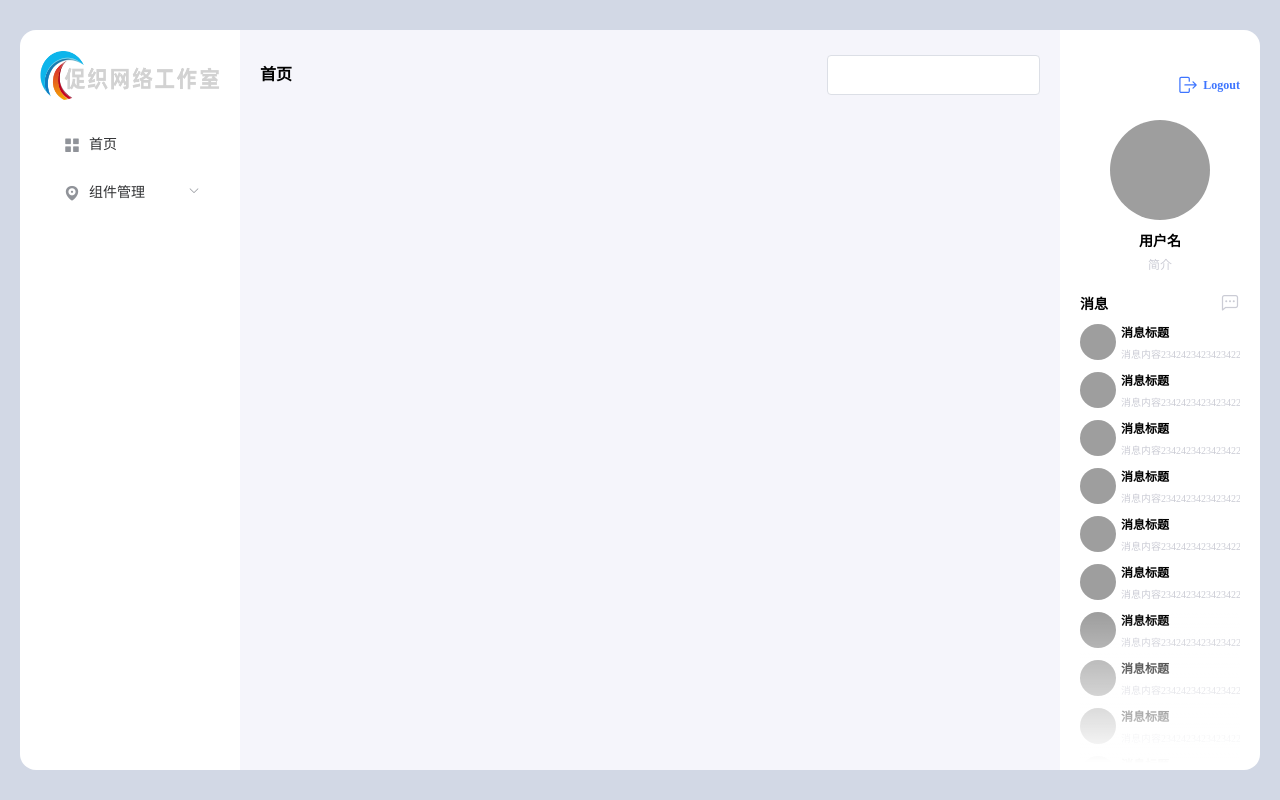
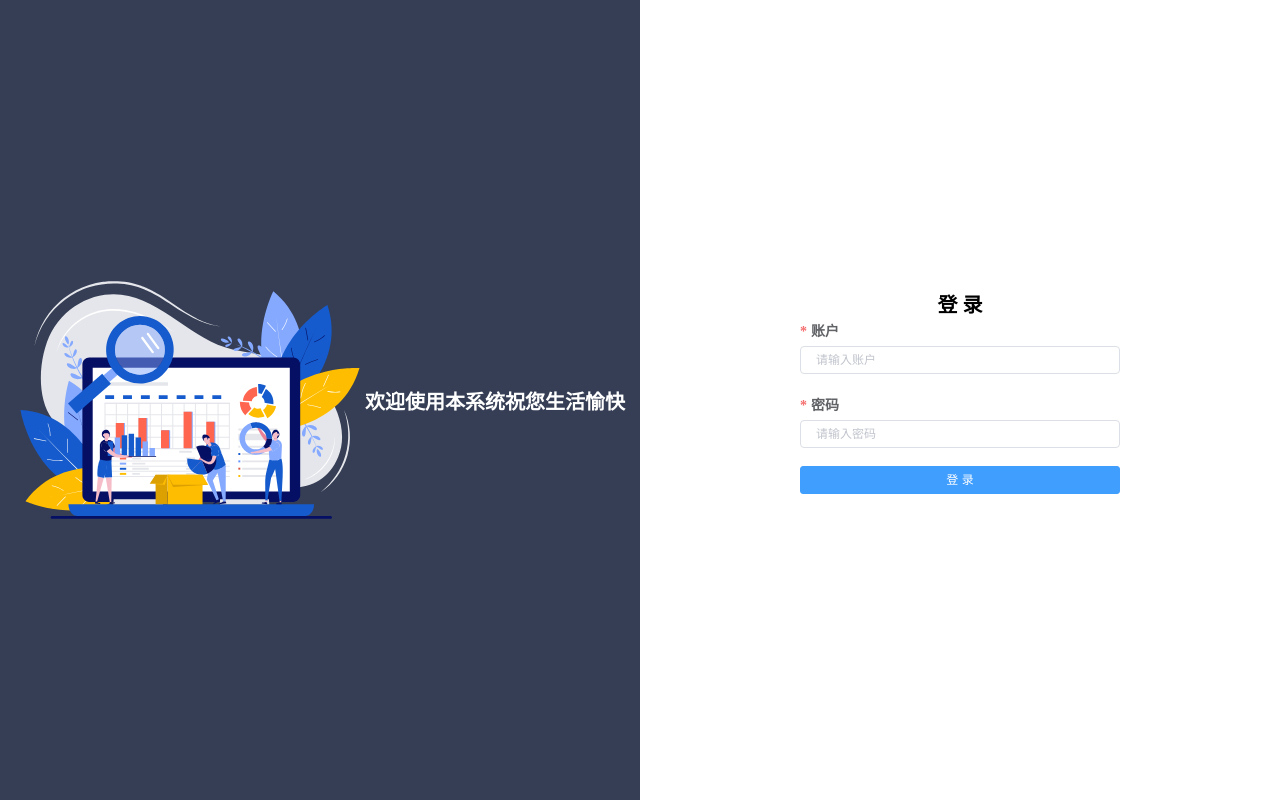
Before and after one commit to cu-zhi/cuzhi, a Vue app: page /login in a window 1280 px wide. Built offline with nearby package versions, Linux system fonts and the light colour scheme; grey boxes are pictures that could not be loaded.

Commit message:
加入登录模块并完善其规则

```diff
--- a/src/App.vue
+++ b/src/App.vue
@@ -1,55 +1,13 @@
 <template>
-  <div id="app" class="pr">
-    <div class="d-flex box">
-      <div style="width: 180px; height: 100%" class="ml20 mr20 pt20">
-        <left-menu></left-menu>
-      </div>
-      <div class="d-flex j-c-sb ovh" style="flex: 1">
-        <div class="bgc-theme pl20 pr20 pt20 pb20 w100">
-          <com-header></com-header>
-          <div
-            class="container-box scrollbar"
-            v-loading="$store.state.loading_state"
-          >
-            <router-view />
-          </div>
-        </div>
-      </div>
-      <div style="width: 200px; height: 100%; padding: 30px 20px">
-        <right-module></right-module>
-      </div>
-    </div>
-    <Progress v-if="$store.state.upload.isProgress" />
+  <div id="app">
+    <router-view></router-view>
   </div>
 </template>
 
 <script>
 export default {
   name: "App",
-  components: {
-    "left-menu": () => import("@/components/left-menu.vue"),
-    "right-module": () => import("@/components/right-module.vue"),
-    "com-header": () => import("@/components/com-header.vue"),
-    Progress: () => import("@/components/progress"),
-  },
 };
 </script>
 
-<style lang="less">
-#app {
-  background-color: #fff;
-  height: calc(100vh - 60px);
-  border-radius: 16px;
-  margin: 30px 20px;
-
-  .box {
-    height: 100%;
-  }
-
-  .container-box {
-    height: calc(100vh - 180px);
-    overflow-y: auto;
-    overflow-x: hidden;
-  }
-}
-</style>
+<style lang="less"></style>
--- a/src/components/right-module.vue
+++ b/src/components/right-module.vue
@@ -1,6 +1,9 @@
 <template>
   <div class="right-module">
-    <div class="logout d-flex a-i-c r">
+    <div
+      class="logout d-flex a-i-c r poi"
+      @click="$store.commit('user/outLogin')"
+    >
       <svg
         t="1677849710627"
         class="icon"
--- a/src/router/index.js
+++ b/src/router/index.js
@@ -6,20 +6,33 @@ Vue.use(Router);
 const routes = [
   {
     path: "/",
+    name: "layout",
+    component: () => import("@/views/layout"),
+    children: [
+      {
+        path: "/",
         name: "home",
-    component: () => import("@/views/home"),
+        component: () => import("@/views/layout/home"),
       },
       {
         path: "/components",
         name: "components",
-    component: () => import("@/views/components"),
+        component: () => import("@/views/layout/components"),
         children: [
           {
             path: "table",
             name: "table",
-        component: () => import("@/views/components/components/table"),
+            component: () =>
+              import("@/views/layout/components/components/table"),
           },
         ],
+      },
+    ],
+  },
+  {
+    path: "/login",
+    name: "login",
+    component: () => import("@/views/login"),
   },
 ];
 
@@ -35,13 +48,52 @@ router.push = function push(location) {
   return routerPush.call(this, location).catch((err) => err);
 };
 
+import { Message } from "element-ui";
+import store from "@/store";
 //当路由进入前
 router.beforeEach((to, from, next) => {
   // 每次切换页面时，调用进度条
   NProgress.start();
   // 若加载时间长且不定，担心进度条走完都没有加载完，可以调用
   NProgress.inc(); //这会以随机数量递增，且永远达不到100%，也可以设指定增量
+
+  if (localStorage.loginTime) {
+    let time = getHoursDifference(Date.now(), +localStorage.loginTime);
+    if (localStorage.loginTime && time < 2) {
+      if (to.path === "/login") {
+        Message.error({
+          duration: 2000,
+          showClose: true,
+          message: "当前已登录",
+        });
+        next(from.path);
+      } else {
         next();
+      }
+      store.commit("user/setUserInfo", JSON.parse(localStorage.userInfo));
+    } else {
+      Message.error({
+        duration: 2000,
+        showClose: true,
+        message: "登录过期，请重新登录",
+      });
+      localStorage.clear();
+      setTimeout(() => {
+        next("/login");
+      }, 100);
+    }
+  } else {
+    if (to.path === "/login") {
+      next();
+    } else {
+      Message.error({
+        duration: 2000,
+        showClose: true,
+        message: "未登录",
+      });
+      next("/login");
+    }
+  }
 });
 
 //当路由进入后：关闭进度条
--- a/src/store/index.js
+++ b/src/store/index.js
@@ -1,8 +1,9 @@
 import Vue from "vue";
 import Vuex from "vuex";
+Vue.use(Vuex);
 
 import upload from "./upload";
-Vue.use(Vuex);
+import user from "./user";
 
 export default new Vuex.Store({
   state: {
@@ -18,5 +19,6 @@ export default new Vuex.Store({
   getters: {},
   modules: {
     upload,
+    user,
   },
 });
--- /dev/null
+++ b/src/store/user.js
@@ -0,0 +1,27 @@
+// 用户模块
+// import { loginApi } from "@/api/user";
+import router from "@/router";
+export default {
+  namespaced: true, //开启命名空间
+  state: {
+    userInfo: {},
+  },
+  mutations: {
+    // 登录
+    async login(state, payload = {}) {
+      const res = await loginApi(payload);
+      if (res.code === 200) {
+        state.userInfo = res.data;
+        localStorage.setItem("userInfo", JSON.stringify(res.data));
+        localStorage.setItem("loginTime", Date.now());
+        router.push("/");
+      }
+    },
+    // 退出登录
+    outLogin(state, payload = {}) {
+      state.userInfo = payload;
+      localStorage.clear();
+      router.push("/login");
+    },
+  },
+};
--- /dev/null
+++ b/src/views/layout/index.vue
@@ -0,0 +1,62 @@
+<template>
+  <div class="layout pr">
+    <div class="d-flex box">
+      <div style="width: 180px; height: 100%" class="ml20 mr20 pt20">
+        <left-menu></left-menu>
+      </div>
+      <div class="d-flex j-c-sb ovh" style="flex: 1">
+        <div class="bgc-theme pl20 pr20 pt20 pb20 w100">
+          <com-header></com-header>
+          <div
+            class="container-box scrollbar"
+            v-loading="$store.state.loading_state"
+          >
+            <router-view />
+          </div>
+        </div>
+      </div>
+      <div style="width: 200px; height: 100%; padding: 30px 20px">
+        <right-module></right-module>
+      </div>
+    </div>
+    <Progress v-if="$store.state.upload.isProgress" />
+  </div>
+</template>
+
+<script>
+export default {
+  name: "CuzhiLayout",
+  components: {
+    "left-menu": () => import("@/components/left-menu.vue"),
+    "right-module": () => import("@/components/right-module.vue"),
+    "com-header": () => import("@/components/com-header.vue"),
+    Progress: () => import("@/components/progress"),
+  },
+  data() {
+    return {};
+  },
+
+  mounted() {},
+
+  methods: {},
+};
+</script>
+
+<style lang="less" scoped>
+.layout {
+  background-color: #fff;
+  height: calc(100vh - 60px);
+  border-radius: 16px;
+  margin: 30px 20px;
+
+  .box {
+    height: 100%;
+  }
+
+  .container-box {
+    height: calc(100vh - 180px);
+    overflow-y: auto;
+    overflow-x: hidden;
+  }
+}
+</style>
--- /dev/null
+++ b/src/views/login/index.vue
@@ -0,0 +1,86 @@
+<template>
+  <div class="login d-flex a-i-c bgc-fff">
+    <div class="login-left d-flex a-i-c j-c-c f-b-c">
+      <img src="@/assets/images/login.svg" alt="" />
+      <p class="f20 b wh">欢迎使用本系统</p>
+      <p class="f20 b wh">祝您生活愉快</p>
+    </div>
+    <div class="login-right">
+      <h2 class="f20 b c0 tc">登 录</h2>
+      <div class="form-box">
+        <el-form size="mini" :model="params" :rules="rules" ref="login">
+          <el-form-item label="账户" prop="username">
+            <el-input
+              clearable
+              v-model="params.username"
+              placeholder="请输入账户"
+            ></el-input>
+          </el-form-item>
+          <el-form-item label="密码" prop="password">
+            <el-input
+              clearable
+              type="password"
+              show-password
+              v-model="params.password"
+              placeholder="请输入密码"
+            ></el-input>
+          </el-form-item>
+          <el-form-item>
+            <el-button type="primary" class="f16 wh w100" @click="login"
+              >登 录</el-button
+            >
+          </el-form-item>
+        </el-form>
+      </div>
+    </div>
+  </div>
+</template>
+
+<script>
+export default {
+  name: "login",
+  data() {
+    return {
+      params: {
+        username: "",
+        password: "",
+      },
+
+      rules: {
+        username: [{ required: true, message: "请输入账号", trigger: "blur" }],
+        password: [{ required: true, message: "请输入密码", trigger: "blur" }],
+      },
+    };
+  },
+
+  methods: {
+    async login() {
+      const valid = await this.$isValid(this, "login");
+      if (!valid) return;
+      this.$store.commit("user/login", this.params);
+    },
+  },
+};
+</script>
+
+<style lang="less">
+.login {
+  height: 100vh;
+  &-left {
+    height: 100%;
+    width: 50%;
+    background-color: #353e54;
+    img {
+      width: 350px;
+      height: 350px;
+    }
+  }
+  &-right {
+    width: 50%;
+    .form-box {
+      width: 50%;
+      margin: auto;
+    }
+  }
+}
+</style>
```
Also changed, not shown: src/assets/images/login.svg (added), src/views/layout/components/components/table.vue (renamed from src/views/components/components/table.vue), src/views/layout/components/index.vue (renamed from src/views/components/index.vue), src/views/layout/home/index.vue (renamed from src/views/home/index.vue). Lines whose indentation alone changed are shown as unchanged.
